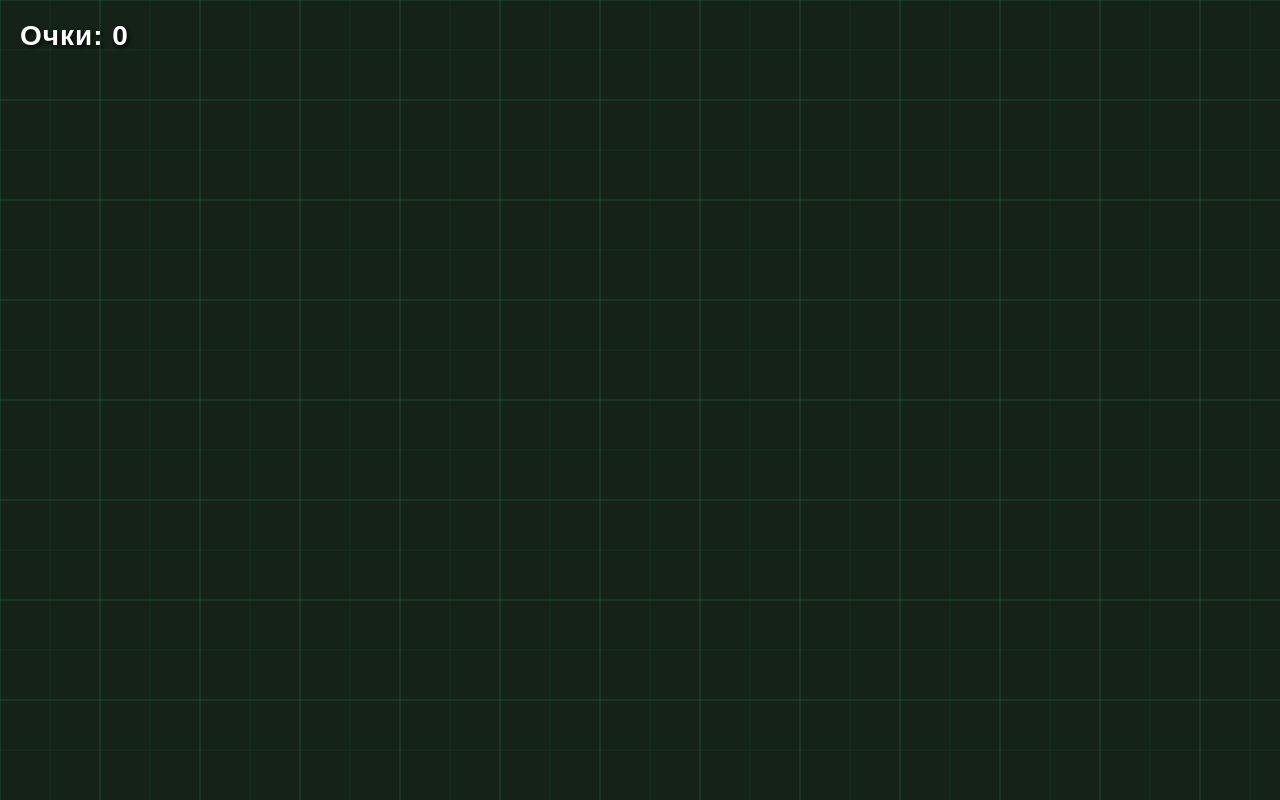
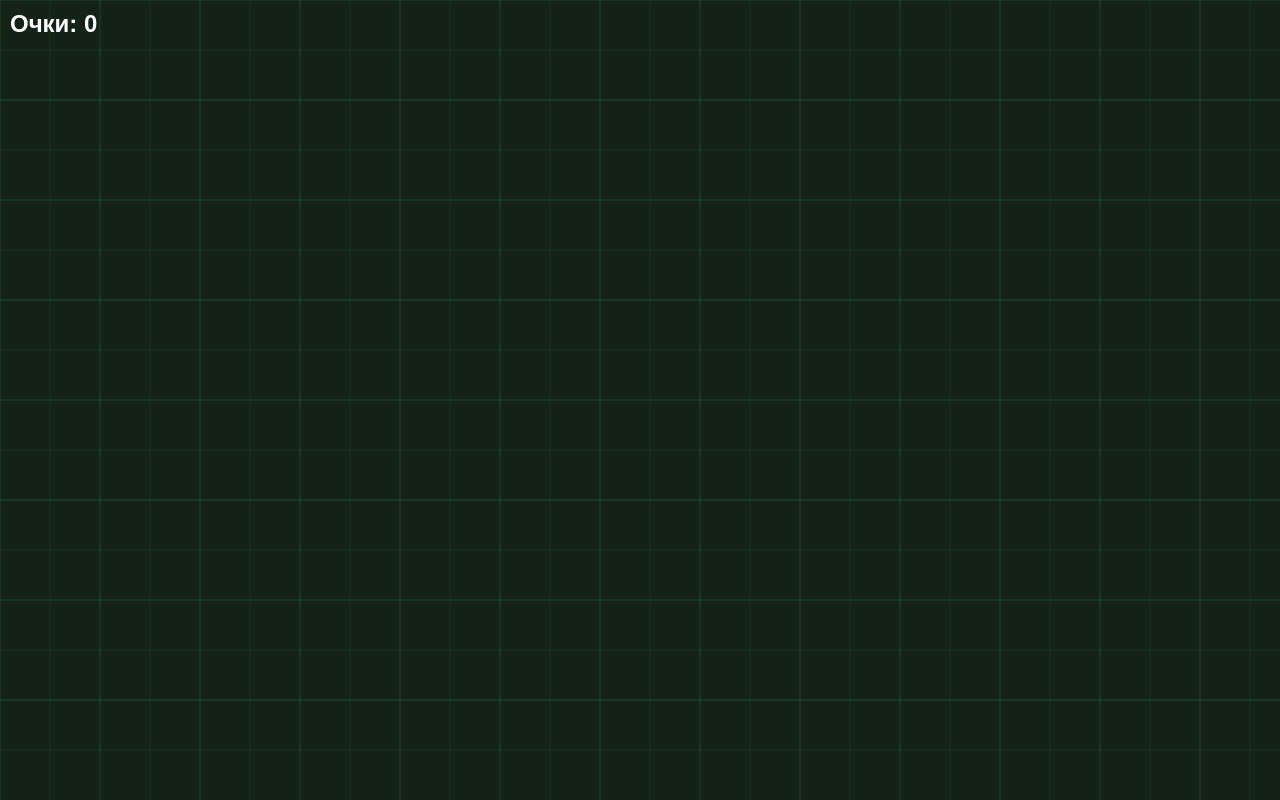
Before and after one commit to Flozer-PRO/Flozer.PRO, a website: page index.html in a window 1280 px wide. Drawn offline with Linux system fonts and the light colour scheme.

Commit message:
Update index.html

```diff
--- a/index.html
+++ b/index.html
@@ -2,53 +2,16 @@
 <html lang="ru">
 <head>
     <meta charset="UTF-8">
-    <meta name="viewport" content="width=device-width, initial-scale=1.0">
-    <title>flozer.PRO — Новая arena лепестков</title>
+    <title>Hornex Style Network Game</title>
     <style>
-        /* Убираем отступы и скроллбары, чтобы игра была на весь экран */
-        body, html {
-            margin: 0;
-            padding: 0;
-            overflow: hidden;
-            background-color: #141414;
-            font-family: sans-serif;
-
-            /* ЭТОТ БЛОК ЗАПРЕЩАЕТ СИНЕЕ ВЫДЕЛЕНИЕ ПРИ ЗАЖАТИИ МЫШКИ */
-            -webkit-user-select: none; /* Safari */
-            -moz-user-select: none;    /* Firefox */
-            -ms-user-select: none;     /* IE/Edge */
-            user-select: none;         /* Стандартные браузеры */
-        }
-        canvas {
-            display: block;
-        }
-        /* Стильный интерфейс для очков поверх игры */
-        #ui {
-            position: absolute;
-            top: 20px;
-            left: 20px;
-            color: #ffffff;
-            text-shadow: 2px 2px 4px rgba(0,0,0,0.8);
-            pointer-events: none; /* Чтобы мышка кликала сквозь текст */
-        }
-        /* Счетчик очков теперь БЕЛЫЙ */
-        #score {
-            margin: 0;
-            font-size: 28px;
-            color: #ffffff; /* Поставили белый цвет (#ffffff) вместо зеленого */
-            font-weight: bold;
-            letter-spacing: 1px;
-        }
+        body { margin: 0; overflow: hidden; background: #142217; font-family: Arial, sans-serif; }
+        canvas { display: block; }
+        #score { position: absolute; top: 10px; left: 10px; color: white; font-size: 24px; font-weight: bold; font-family: sans-serif; z-index: 10; }
     </style>
 </head>
 <body>
-
-    <div id="ui">
-        <div id="score">Очки: 0</div>
-    </div>
-
+    <div id="score">Очки: 0</div>
     <canvas id="gameCanvas"></canvas>
-
     <script src="script.js"></script>
 </body>
 </html>
```
